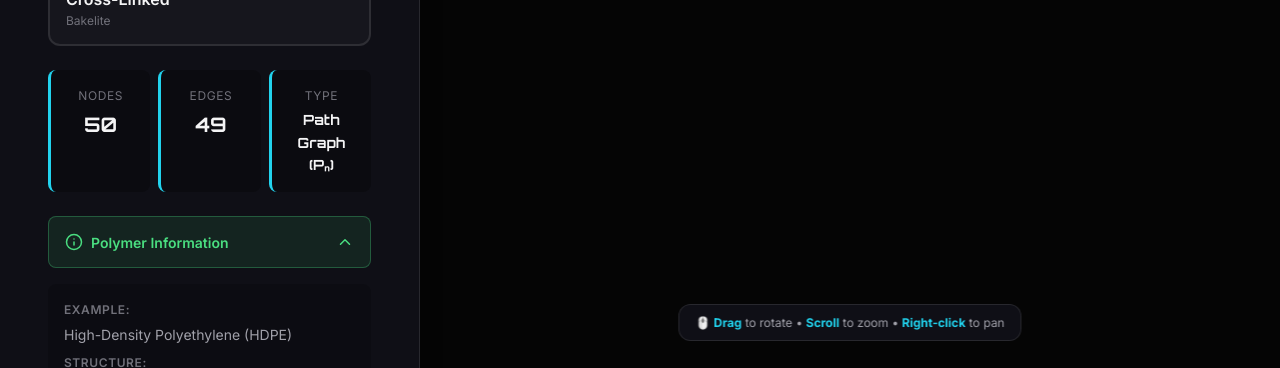
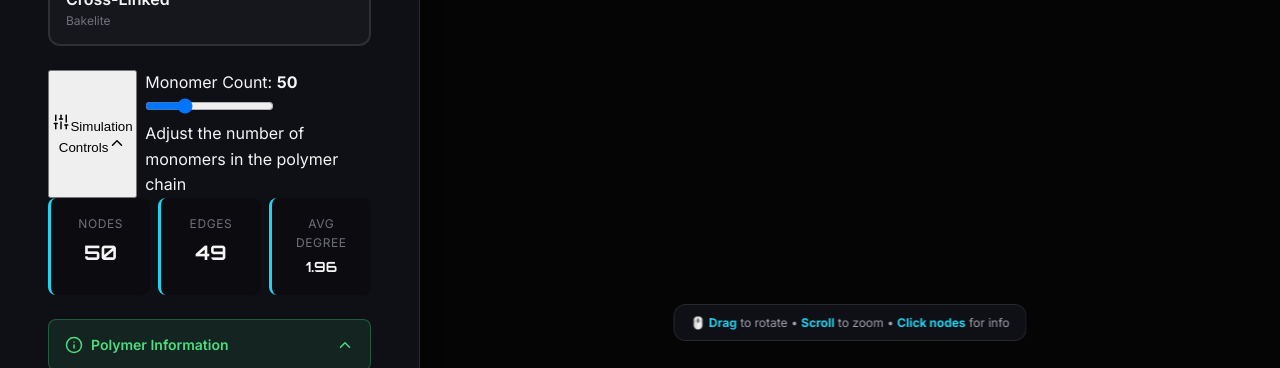
Before and after one commit to Pranjul-00/PolyLab, a React (Vite) app: page /polymer-reactor in a window 1280 px wide. Shown: the part 432-800 px from the top of the page. Built offline with nearby package versions, Linux system fonts and the light colour scheme.

Commit message:
enhanced the polymer reactor page

```diff
--- a/src/pages/PolymerReactor.jsx
+++ b/src/pages/PolymerReactor.jsx
@@ -1,14 +1,23 @@
 // src/pages/PolymerReactor.jsx
-import React, { useState, useEffect } from "react";
+import React, { useState, useEffect, useRef } from "react";
 import ForceGraph3D from "react-force-graph-3d";
-import { Info, Download, RotateCcw, ChevronDown, ChevronUp } from 'lucide-react';
-import { generateLinear, generateBranched, generateCrossLinked } from "../PolymerLogic";
+import { Info, RotateCcw, ChevronDown, ChevronUp, Sliders } from 'lucide-react';
+import { generateLinear, generateBranched, generateCrossLinked, calculateGraphProperties } from "../PolymerLogic";
 import styles from "./PolymerReactor.module.css";
 
 function PolymerReactor() {
     const [polymerType, setPolymerType] = useState("linear");
     const [graphData, setGraphData] = useState({ nodes: [], links: [] });
     const [showInfo, setShowInfo] = useState(true);
+    const [showControls, setShowControls] = useState(true);
+    const [selectedNode, setSelectedNode] = useState(null);
+
+    // Interactive parameters
+    const [monomerCount, setMonomerCount] = useState(50);
+    const [branchDensity, setBranchDensity] = useState(20);
+    const [crosslinkDensity, setCrosslinkDensity] = useState(25);
+
+    const graphRef = useRef();
 
     // Polymer information database
     const polymerInfo = {
@@ -42,17 +51,29 @@ function PolymerReactor() {
     };
 
     useEffect(() => {
-        const numMonomers = 50;
-        if (polymerType === "linear") setGraphData(generateLinear(numMonomers));
-        else if (polymerType === "branched") setGraphData(generateBranched(numMonomers));
-        else if (polymerType === "crosslinked") setGraphData(generateCrossLinked(numMonomers));
-    }, [polymerType]);
+        let data;
+        if (polymerType === "linear") {
+            data = generateLinear(monomerCount);
+        } else if (polymerType === "branched") {
+            data = generateBranched(monomerCount, branchDensity);
+        } else if (polymerType === "crosslinked") {
+            data = generateCrossLinked(Math.floor(monomerCount / 2), crosslinkDensity);
+        }
+        setGraphData(data);
+        setSelectedNode(null);
+    }, [polymerType, monomerCount, branchDensity, crosslinkDensity]);
 
     const currentInfo = polymerInfo[polymerType];
+    const graphProps = calculateGraphProperties(graphData);
 
     const resetView = () => {
-        // Force re-render by changing state
-        setGraphData({ ...graphData });
+        if (graphRef.current) {
+            graphRef.current.zoomToFit(400);
+        }
+    };
+
+    const handleNodeClick = (node) => {
+        setSelectedNode(node);
     };
 
     return (
@@ -95,23 +116,116 @@ function PolymerReactor() {
                     </div>
                 </div>
 
+                {/* Interactive Controls */}
+                <div className={styles.controlsSection}>
+                    <button
+                        className={styles.sectionToggle}
+                        onClick={() => setShowControls(!showControls)}
+                    >
+                        <Sliders size={18} />
+                        <span>Simulation Controls</span>
+                        {showControls ? <ChevronUp size={18} /> : <ChevronDown size={18} />}
+                    </button>
+
+                    {showControls && (
+                        <div className={styles.sliderContainer}>
+                            {/* Monomer Count Slider */}
+                            <div className={styles.sliderGroup}>
+                                <label className={styles.sliderLabel}>
+                                    Monomer Count: <strong>{monomerCount}</strong>
+                                </label>
+                                <input
+                                    type="range"
+                                    min="10"
+                                    max="150"
+                                    value={monomerCount}
+                                    onChange={(e) => setMonomerCount(parseInt(e.target.value))}
+                                    className={styles.slider}
+                                />
+                                <div className={styles.sliderHint}>Adjust the number of monomers in the polymer chain</div>
+                            </div>
+
+                            {/* Branch Density Slider (only for branched) */}
+                            {polymerType === "branched" && (
+                                <div className={styles.sliderGroup}>
+                                    <label className={styles.sliderLabel}>
+                                        Branch Density: <strong>{branchDensity}%</strong>
+                                    </label>
+                                    <input
+                                        type="range"
+                                        min="5"
+                                        max="50"
+                                        value={branchDensity}
+                                        onChange={(e) => setBranchDensity(parseInt(e.target.value))}
+                                        className={styles.slider}
+                                    />
+                                    <div className={styles.sliderHint}>Control how many side chains branch off</div>
+                                </div>
+                            )}
+
+                            {/* Crosslink Density Slider (only for crosslinked) */}
+                            {polymerType === "crosslinked" && (
+                                <div className={styles.sliderGroup}>
+                                    <label className={styles.sliderLabel}>
+                                        Cross-link Density: <strong>{crosslinkDensity}%</strong>
+                                    </label>
+                                    <input
+                                        type="range"
+                                        min="10"
+                                        max="50"
+                                        value={crosslinkDensity}
+                                        onChange={(e) => setCrosslinkDensity(parseInt(e.target.value))}
+                                        className={styles.slider}
+                                    />
+                                    <div className={styles.sliderHint}>Control the mesh density between chains</div>
+                                </div>
+                            )}
+                        </div>
+                    )}
+                </div>
+
                 {/* Graph Statistics */}
                 <div className={styles.statsSection}>
                     <div className={styles.statCard}>
                         <div className={styles.statLabel}>Nodes</div>
-                        <div className={styles.statValue}>{graphData.nodes.length}</div>
+                        <div className={styles.statValue}>{graphProps.nodeCount}</div>
                     </div>
                     <div className={styles.statCard}>
                         <div className={styles.statLabel}>Edges</div>
-                        <div className={styles.statValue}>{graphData.links.length}</div>
+                        <div className={styles.statValue}>{graphProps.edgeCount}</div>
                     </div>
                     <div className={styles.statCard}>
-                        <div className={styles.statLabel}>Type</div>
+                        <div className={styles.statLabel}>Avg Degree</div>
                         <div className={styles.statValue} style={{ fontSize: '0.875rem' }}>
-                            {currentInfo.graphType}
+                            {graphProps.avgDegree}
                         </div>
                     </div>
                 </div>
+
+                {/* Selected Node Info */}
+                {selectedNode && (
+                    <div className={styles.selectedNodeInfo}>
+                        <div className={styles.selectedNodeHeader}>
+                            <span className={styles.selectedNodeTitle}>Selected Node</span>
+                            <button
+                                className={styles.closeButton}
+                                onClick={() => setSelectedNode(null)}
+                            >×</button>
+                        </div>
+                        <div className={styles.selectedNodeContent}>
+                            <div className={styles.nodeInfoRow}>
+                                <span className={styles.nodeInfoLabel}>ID:</span>
+                                <span className={styles.nodeInfoValue}>{selectedNode.name || selectedNode.id}</span>
+                            </div>
+                            <div className={styles.nodeInfoRow}>
+                                <span className={styles.nodeInfoLabel}>Type:</span>
+                                <span className={styles.nodeInfoValue}>
+                                    {selectedNode.type === 'branch' ? 'Branch Point' : 'Monomer'}
+                                </span>
+                            </div>
+                        </div>
+                    </div>
+                )}
 
                 {/* Information Panel */}
                 <div className={styles.infoSection}>
@@ -146,8 +260,8 @@ function PolymerReactor() {
                     )}
                 </div>
 
-                {/* Controls */}
-                <div className={styles.controlsSection}>
+                {/* Action Buttons */}
+                <div className={styles.actionButtons}>
                     <button className={styles.controlButton} onClick={resetView}>
                         <RotateCcw size={18} />
                         <span>Reset View</span>
@@ -159,21 +273,27 @@ function PolymerReactor() {
             <div className={styles.visualizationContainer}>
                 <div style={{ position: 'absolute', top: 0, left: 0, width: '100%', height: '100%', zIndex: 1 }}>
                     <ForceGraph3D
+                        ref={graphRef}
                         graphData={graphData}
-                        nodeLabel="id"
-                        nodeColor={node => node.group === 2 ? "#ff4444" : currentInfo.color}
+                        nodeLabel={node => `${node.name || node.id} (${node.type})`}
+                        nodeColor={node => {
+                            if (selectedNode && node.id === selectedNode.id) return "#ffff00";
+                            return node.group === 2 ? "#ff4444" : currentInfo.color;
+                        }}
                         linkColor={() => "rgba(255,255,255,0.2)"}
                         nodeResolution={16}
                         backgroundColor="#050505"
                         showNavInfo={false}
                         nodeRelSize={6}
                         linkWidth={2}
+                        onNodeClick={handleNodeClick}
+                        nodeOpacity={0.9}
                     />
                 </div>
 
                 {/* Floating Instructions */}
                 <div className={styles.instructions}>
-                    <p>🖱️ <strong>Drag</strong> to rotate • <strong>Scroll</strong> to zoom • <strong>Right-click</strong> to pan</p>
+                    <p>🖱️ <strong>Drag</strong> to rotate • <strong>Scroll</strong> to zoom • <strong>Click nodes</strong> for info</p>
                 </div>
             </div>
         </div>
```
